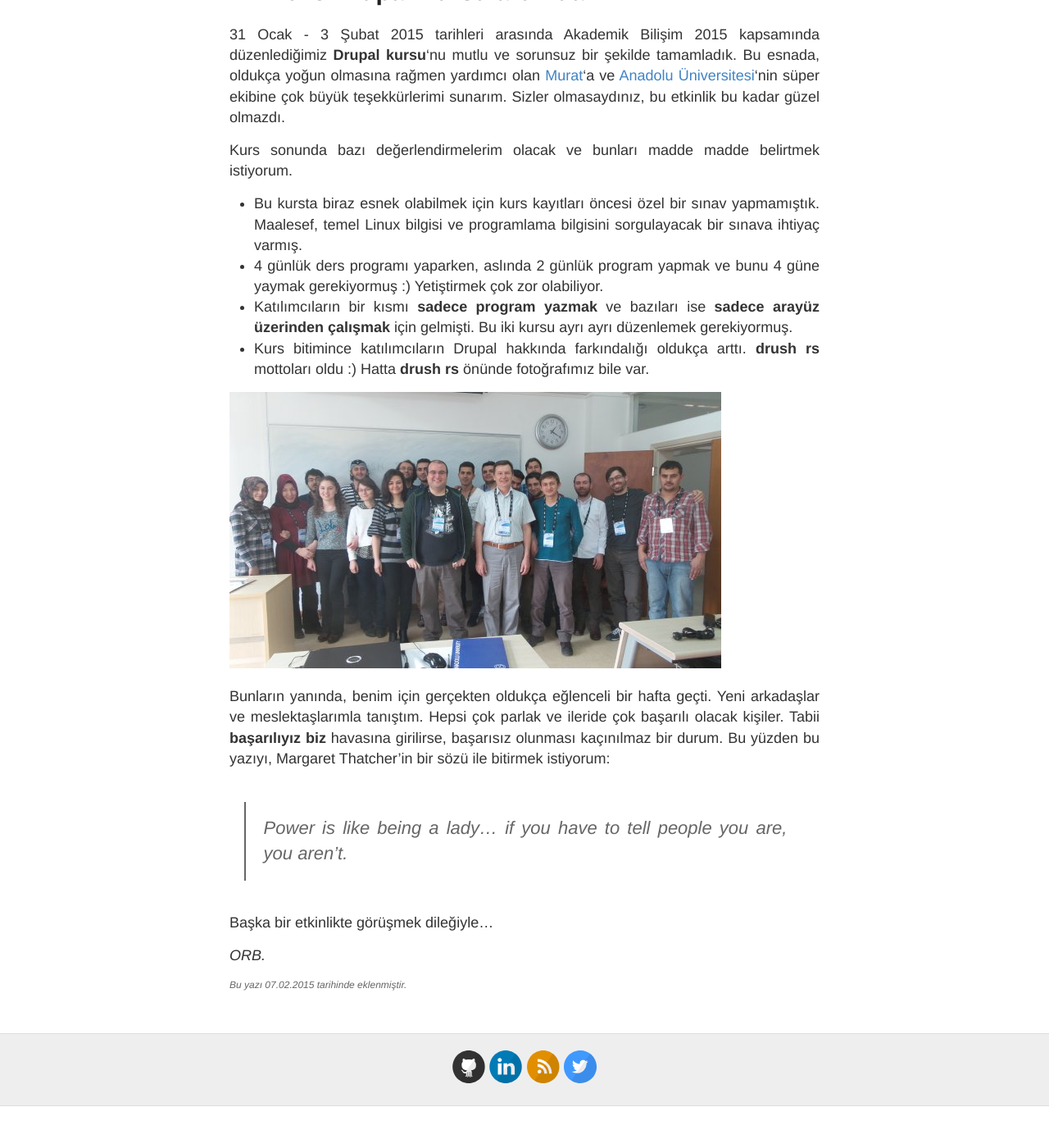
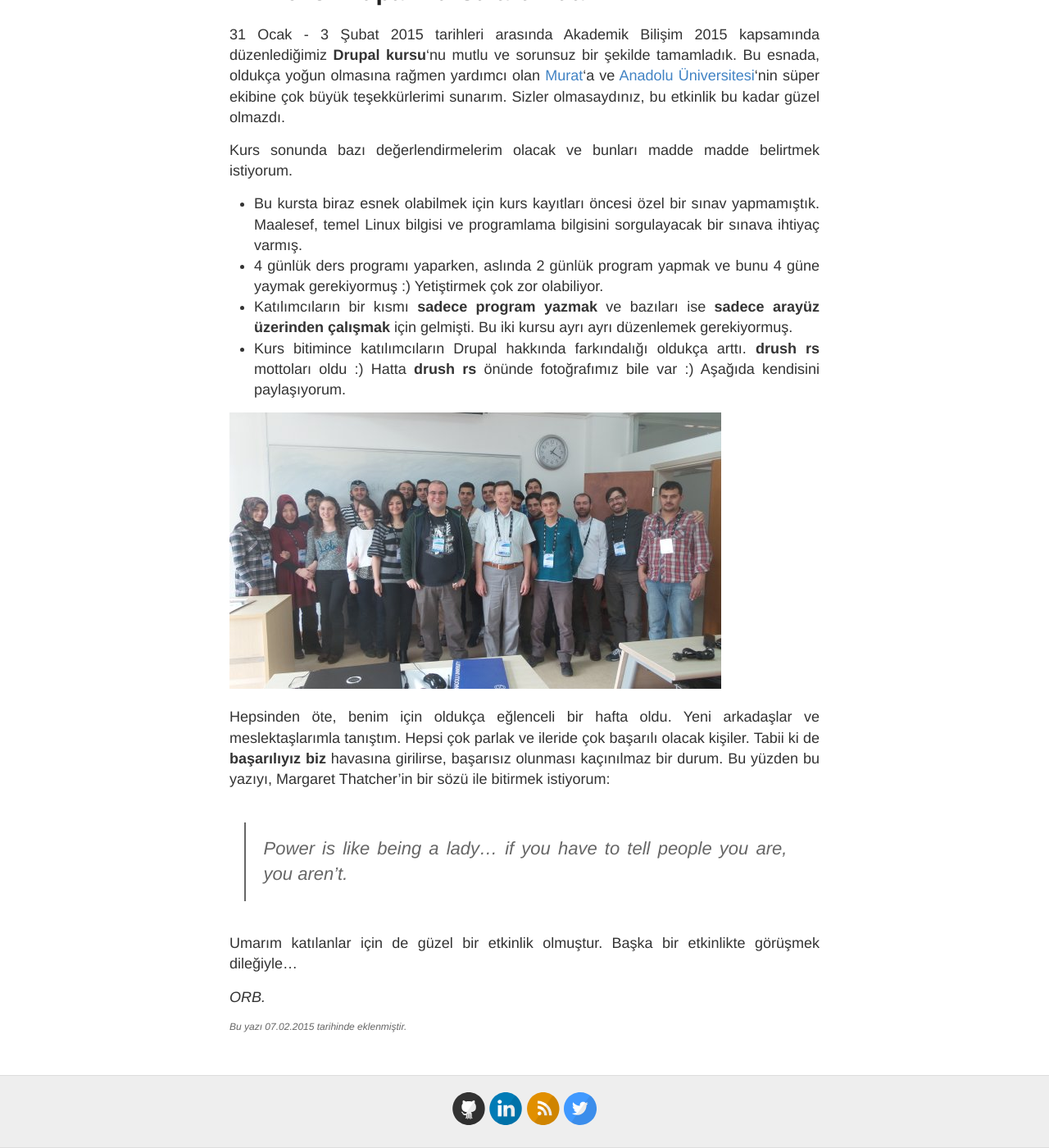
Before and after one commit to orbingol/orbingol.github.io, a Jekyll site: the page built from _posts/2015-02-07-ab2015-drupal-kursu-ardindan.md, in a window 1280 px wide and 1400 px high, scrolled down 197 px. Shown: the whole window at 82% size. Built offline with Jekyll 4.4.1, drawn with Linux system fonts in a browser that asks for light colours; Markdown is read by kramdown in place of the engine named in the settings; comment, search, counter and statistics services are not loaded; before the commit the page ends 1546 px from its top, so only the background shows below that.

Commit message:
Fixed typo on AB2015 post.

```diff
--- a/_posts/2015-02-07-ab2015-drupal-kursu-ardindan.md
+++ b/_posts/2015-02-07-ab2015-drupal-kursu-ardindan.md
@@ -16,14 +16,14 @@ Kurs sonunda bazı değerlendirmelerim olacak ve bunları madde madde belirtmek
 * Bu kursta biraz esnek olabilmek için kurs kayıtları öncesi özel bir sınav yapmamıştık. Maalesef, temel Linux bilgisi ve programlama bilgisini sorgulayacak bir sınava ihtiyaç varmış.
 * 4 günlük ders programı yaparken, aslında 2 günlük program yapmak ve bunu 4 güne yaymak gerekiyormuş :) Yetiştirmek çok zor olabiliyor.
 * Katılımcıların bir kısmı **sadece program yazmak** ve bazıları ise **sadece arayüz üzerinden çalışmak** için gelmişti. Bu iki kursu ayrı ayrı düzenlemek gerekiyormuş.
-* Kurs bitimince katılımcıların Drupal hakkında farkındalığı oldukça arttı. **drush rs** mottoları oldu :) Hatta **drush rs** önünde fotoğrafımız bile var.
+* Kurs bitimince katılımcıların Drupal hakkında farkındalığı oldukça arttı. **drush rs** mottoları oldu :) Hatta **drush rs** önünde fotoğrafımız bile var :) Aşağıda kendisini paylaşıyorum.
 
 ![Akademik Bilişim 2015 Drupal kursu öğrencileri ile birlikte](/files/ab2015-drupal.jpg)
 
-Bunların yanında, benim için gerçekten oldukça eğlenceli bir hafta geçti. Yeni arkadaşlar ve meslektaşlarımla tanıştım. Hepsi çok parlak ve ileride çok başarılı olacak kişiler. Tabii **başarılıyız biz** havasına girilirse, başarısız olunması kaçınılmaz bir durum. Bu yüzden bu yazıyı, Margaret Thatcher'in bir sözü ile bitirmek istiyorum:
+Hepsinden öte, benim için oldukça eğlenceli bir hafta oldu. Yeni arkadaşlar ve meslektaşlarımla tanıştım. Hepsi çok parlak ve ileride çok başarılı olacak kişiler. Tabii ki de **başarılıyız biz** havasına girilirse, başarısız olunması kaçınılmaz bir durum. Bu yüzden bu yazıyı, Margaret Thatcher'in bir sözü ile bitirmek istiyorum:
 
 > Power is like being a lady... if you have to tell people you are, you aren't.
 
-Başka bir etkinlikte görüşmek dileğiyle...
+Umarım katılanlar için de güzel bir etkinlik olmuştur. Başka bir etkinlikte görüşmek dileğiyle...
 
 *ORB.*
```
